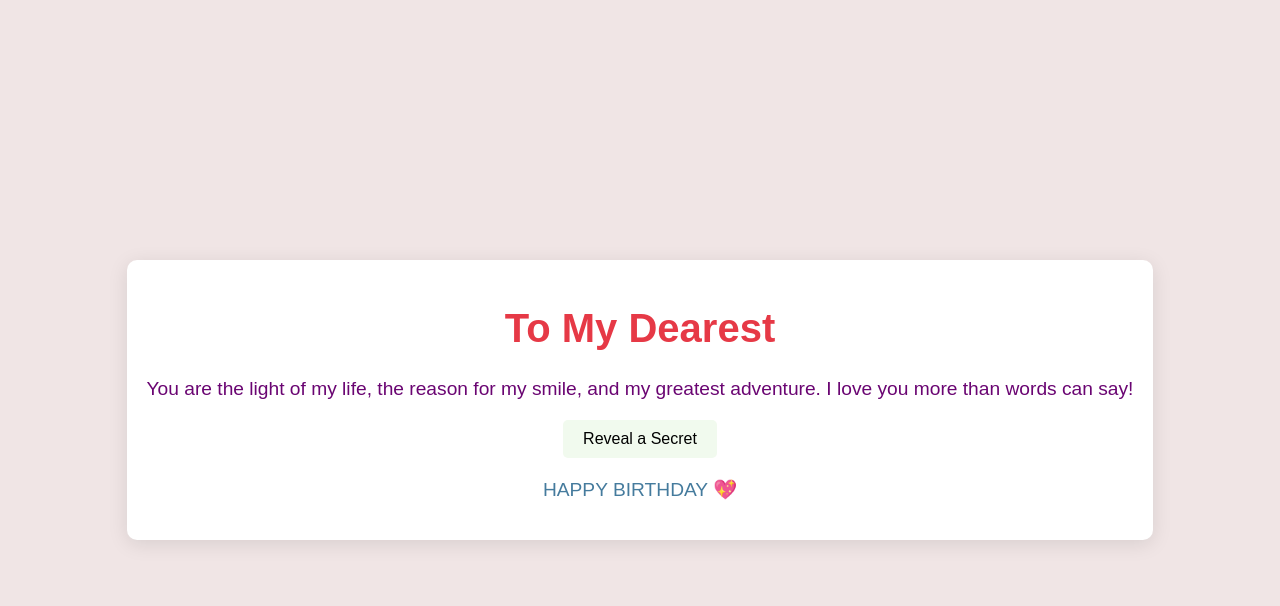
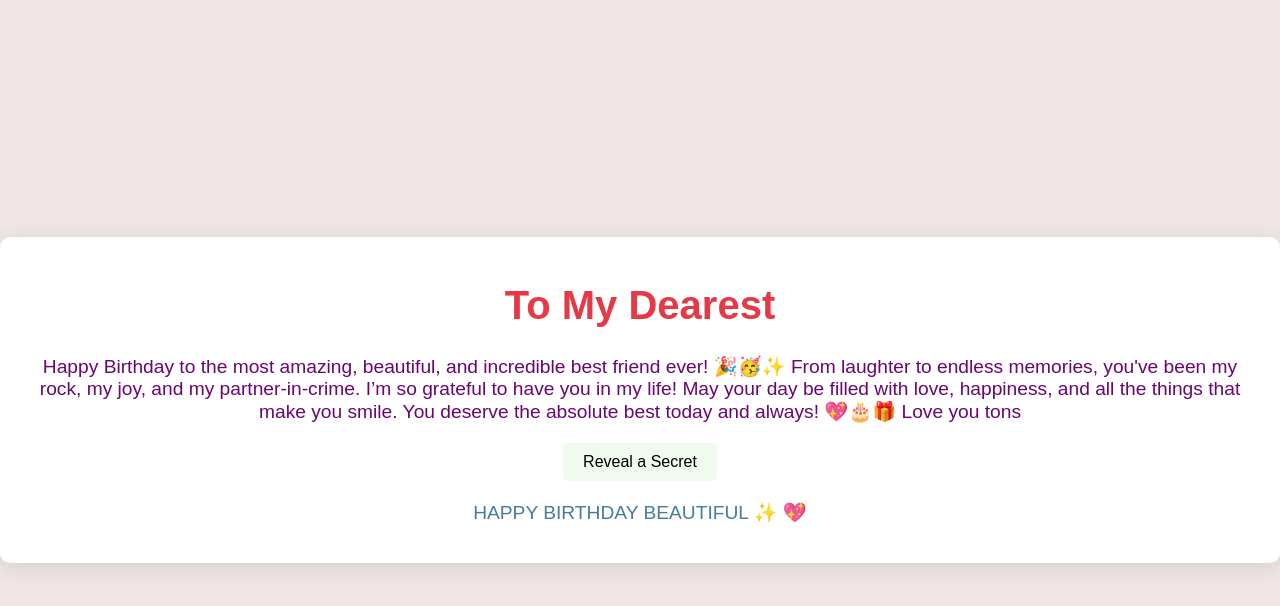
Before and after one commit to decode1845/hbd-18, a plain HTML site: page index.html in a window 1280 px wide. Both pictures are taken after a click on the button "Reveal a Secret". Drawn offline with Linux system fonts and the light colour scheme.

Commit message:
Add files via upload

```diff
--- a/index.html
+++ b/index.html
@@ -3,15 +3,15 @@
 <head>
     <meta charset="UTF-8">
     <meta name="viewport" content="width=device-width, initial-scale=1.0">
-    <title>Love Message</title>
+    <title>Message For you</title>
     <link rel="stylesheet" href="styles.css">
 </head>
 <body>
     <div class="container">
         <h1 class="message">To My Dearest </h1>
-        <p class="love-note">You are the light of my life, the reason for my smile, and my greatest adventure. I love you more than words can say!</p>
+        <p class="love-note">Happy Birthday to the most amazing, beautiful, and incredible best friend ever! 🎉🥳✨ From laughter to endless memories, you've been my rock, my joy, and my partner-in-crime. I’m so grateful to have you in my life! May your day be filled with love, happiness, and all the things that make you smile. You deserve the absolute best today and always! 💖🎂🎁 Love you tons</p>
         <button id="revealButton">Reveal a Secret</button>
-        <p id="secretMessage" class="hidden">HAPPY BIRTHDAY  💖</p>
+        <p id="secretMessage" class="hidden">HAPPY BIRTHDAY BEAUTIFUL ✨ 💖</p>
     </div>
     <script src="script.js"></script>
 </body>
```
